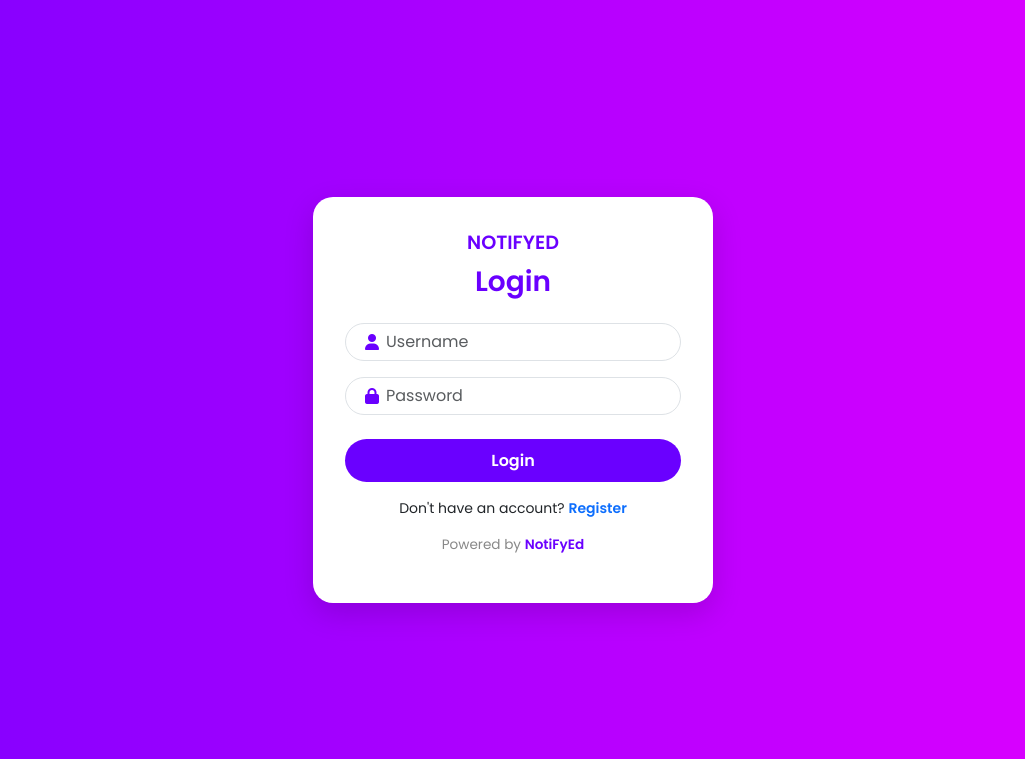
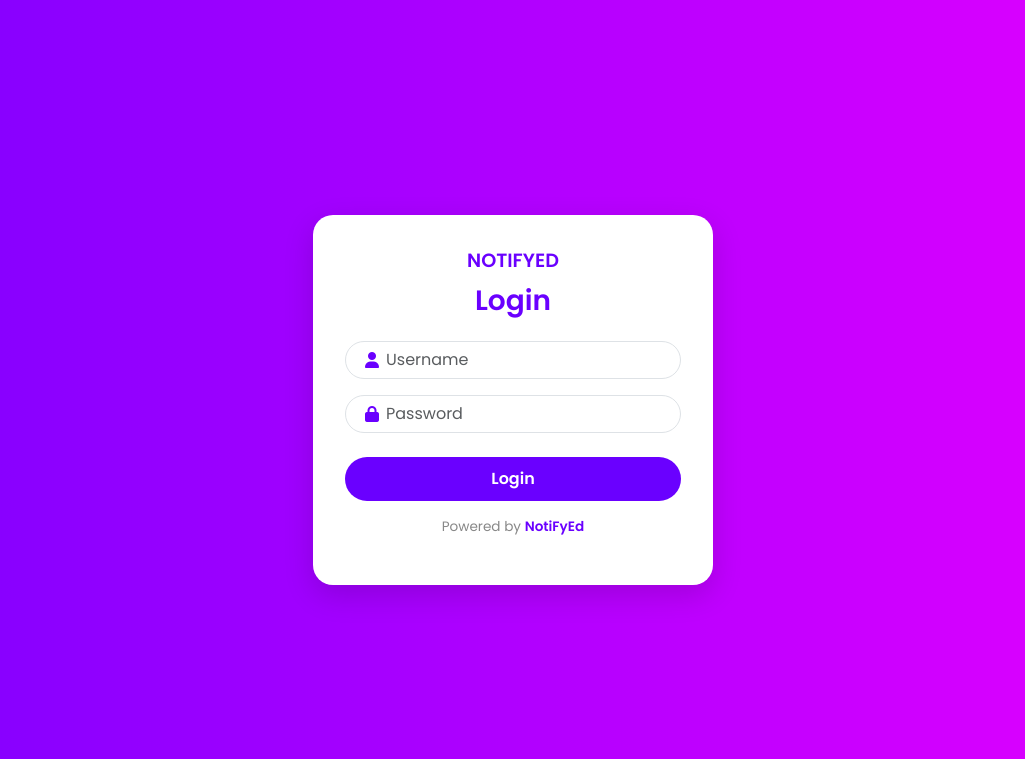
Before and after one commit to Dhruvrajsinh07/NotiFyEd, a PHP site: page /pages/User/login.php in a window 1280 px wide. Shown: the top 759 px of the page, without its empty margins (127-1152 px from the left). Run offline with PHP 8.4, Linux system fonts and the light colour scheme.

Commit message:
validation updated

```diff
--- a/pages/User/login.php
+++ b/pages/User/login.php
@@ -121,11 +121,6 @@
     <!-- Login Button -->
     <input type="button" class="btn-purple" value="Login" onclick="login()" />
 
-    <!-- Register Redirect -->
-    <p class="text-center mt-3 small">Don't have an account?
-      <a href="./register.php" class="text-decoration-none text-purple fw-semibold">Register</a>
-    </p>
-
     <p class="text-center mt-3" style="font-size: 0.85rem; color: #888;">Powered by <span style="color: #6a00ff; font-weight: 600;">NotiFyEd</span></p>
 
   </form>
```
